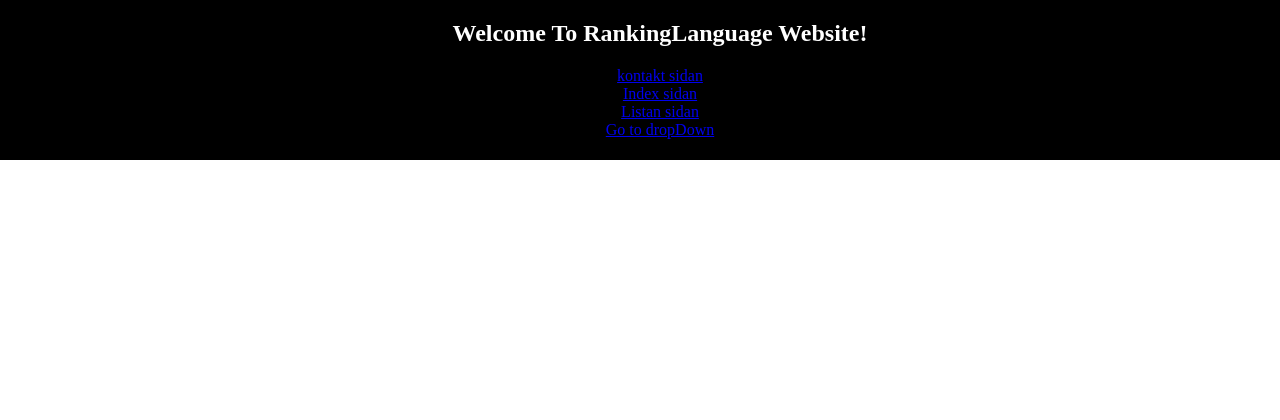
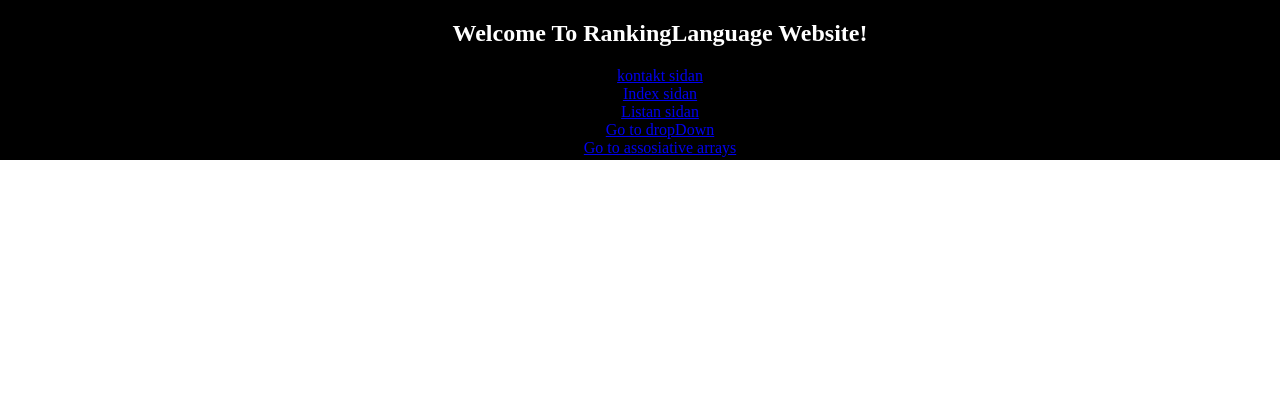
Before and after one commit to SakineMazlomyar/rankingPageDynamic, a PHP site: page /index.php in a window 1280 px wide. Shown: the top 420 px of the page. Run offline with PHP 8.4, Linux system fonts and the light colour scheme.

Commit message:
addedLinkToData

```diff
--- a/header.php
+++ b/header.php
@@ -16,6 +16,7 @@
         <li> <a href="./index.php">Index sidan</a></li>
         <li> <a href="./listanSidan.php">Listan sidan</a></li>
         <li> <a href="./descriptionCode.php">Go to dropDown</a></li>
+        <li> <a href="./multiArraydata/data.php">Go to assosiative arrays</a></li>
 
 
 
```
